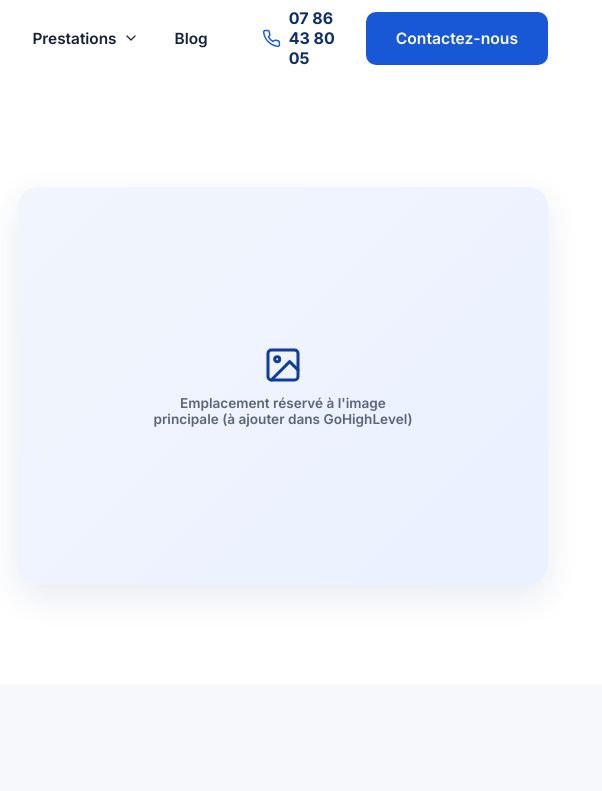
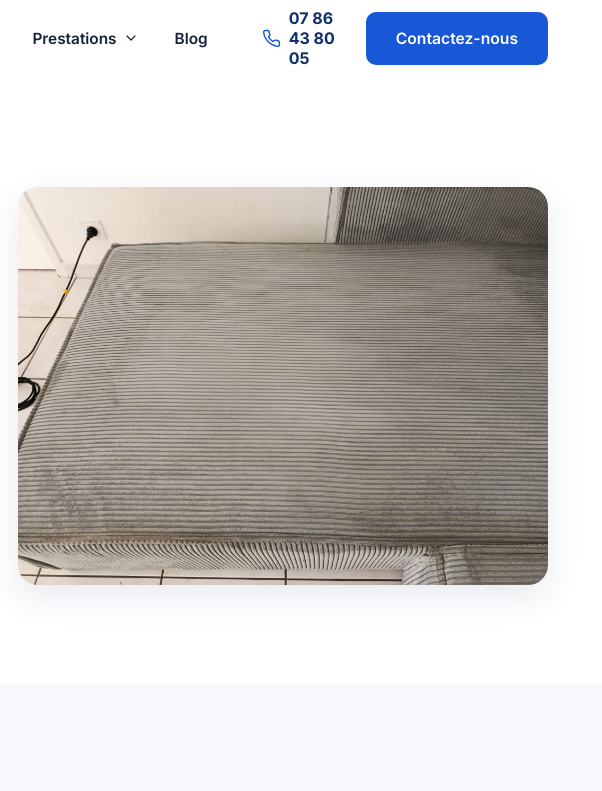
Before and after one commit to Zinozin7/Projet-nettoyage, a plain HTML site: page nettoyage-94/nettoyage-de-canape/index.html in a window 1280 px wide. Shown: the top 791 px of the page, 678-1280 px from the left. Drawn offline with Linux system fonts and the light colour scheme.

Commit message:
Utilise la photo apres du canape pour l'image principale de la page
Co-Authored-By: Claude Sonnet 5 <noreply@anthropic.com>
Claude-Session: https://claude.ai/code/session_01QrKuqv9h86kKc7ZEQKYLvX

```diff
--- a/nettoyage-94/nettoyage-de-canape/index.html
+++ b/nettoyage-94/nettoyage-de-canape/index.html
@@ -147,10 +147,7 @@
         </ul>
       </div>
       <div class="hero-media">
-        <div class="img-placeholder">
-          <svg class="icon" viewBox="0 0 24 24"><rect x="3" y="3" width="18" height="18" rx="2"/><circle cx="8.5" cy="8.5" r="1.5"/><path d="M21 15l-5-5L5 21"/></svg>
-          <span>Emplacement réservé à l'image principale (à ajouter dans GoHighLevel)</span>
-        </div>
+        <img src="/assets/img/resultats/canape-apres.jpg" alt="Canapé en velours côtelé propre après un nettoyage professionnel">
       </div>
     </div>
   </section>
```
